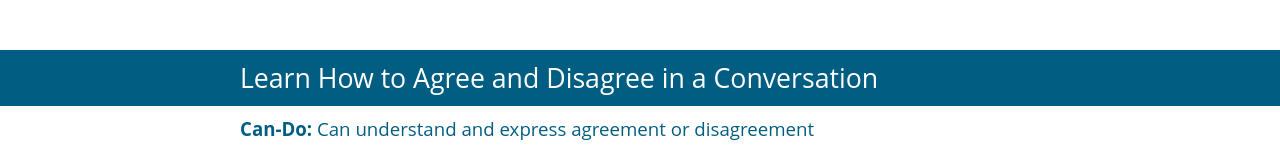
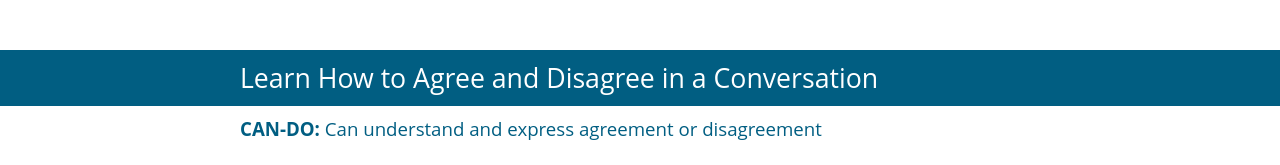
Before and after one commit to byuitechops/ec3-quiz-design, a plain HTML site: page strategies/agree_disagree_conversation.html in a window 1280 px wide. Shown: the top 165 px of the page. Drawn offline with Linux system fonts and the light colour scheme.

Commit message:
FORMATTING

```diff
--- a/strategies/agree_disagree_conversation.html
+++ b/strategies/agree_disagree_conversation.html
@@ -16,7 +16,7 @@
         </div>
     </div>
     <div class="banner-sub main text-dark-blue">
-        <strong>Can-Do:</strong> Can understand and express agreement or disagreement </div>
+        <strong>CAN-DO:</strong> Can understand and express agreement or disagreement </div>
     <div class="main">
         <h2 class="flag pink-flag pink">Learn</h2>
         <div class="callout light-pink">
```
